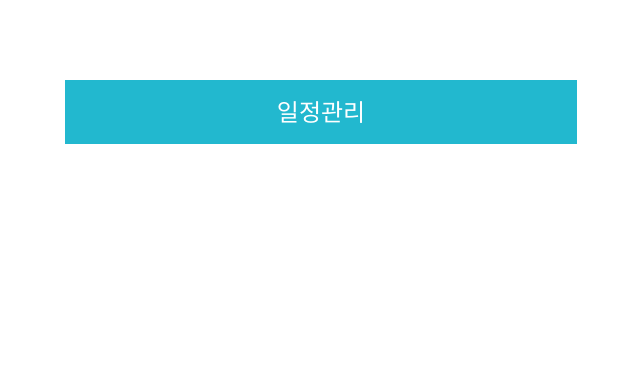
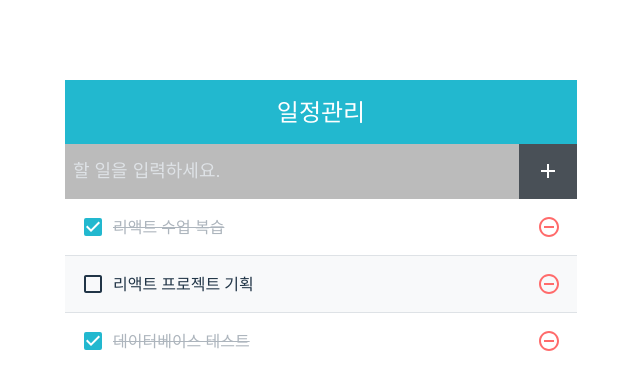
Before and after one commit to kimsohee-around/2506_React, a React (Vite) app in the folder lesson03/: page / in a window 1280 px wide. Shown: the top 390 px of the page, without its empty margins (319-959 px from the left). Built offline with nearby package versions, Linux system fonts and the light colour scheme.

Commit message:
day04 todos

```diff
--- a/lesson03/src/App.jsx
+++ b/lesson03/src/App.jsx
@@ -54,6 +54,8 @@ export default function App() {
   return (
     <div>
       <TodoTemplate>
+        {/* TodoInsert, TodoList 컴포넌트 */}
+        {/* 속성이름은 개발자가 정합니다. 속성의 값은 정의된 것으로 해야합니다. */}
         <TodoInsert onInsert={handleInsert} />
         <TodoList
           todos={todos}
--- a/lesson03/src/components/TodoTemplate.jsx
+++ b/lesson03/src/components/TodoTemplate.jsx
@@ -2,11 +2,14 @@ import TodoInsert from './TodoInsert'
 import TodoList from './TodoList'
 import '../assets/css/TodoTemplate.scss'
 
-export default function TodoTemplate() {
+// children 은 리액트에서 자식 컴포넌트를 전달할 때 사용하는
+//             '미리 정해진 props' 입니다.받을 때만 사용하면 됩니다.
+// App.jsx에서  이 예제는 TodoInsert, TodoList 컴포넌트가 자식 컴포넌트 입니다.
+export default function TodoTemplate({ children }) {
   return (
     <div className='TodoTemplate'>
       <div className='app-title'>일정관리</div>
-      <div className='content'>{/* TodoInsert, TodoList 컴포넌트 */}</div>
+      <div className='content'>{children}</div>
     </div>
   )
 }
```
